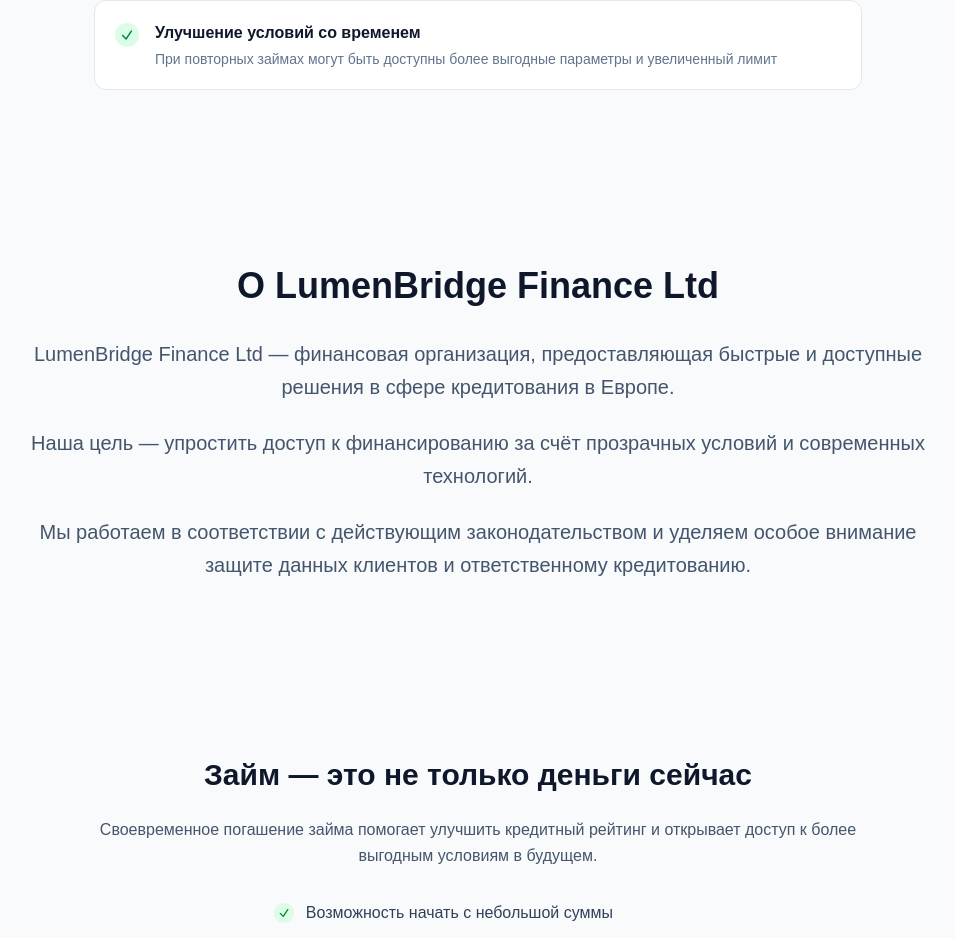
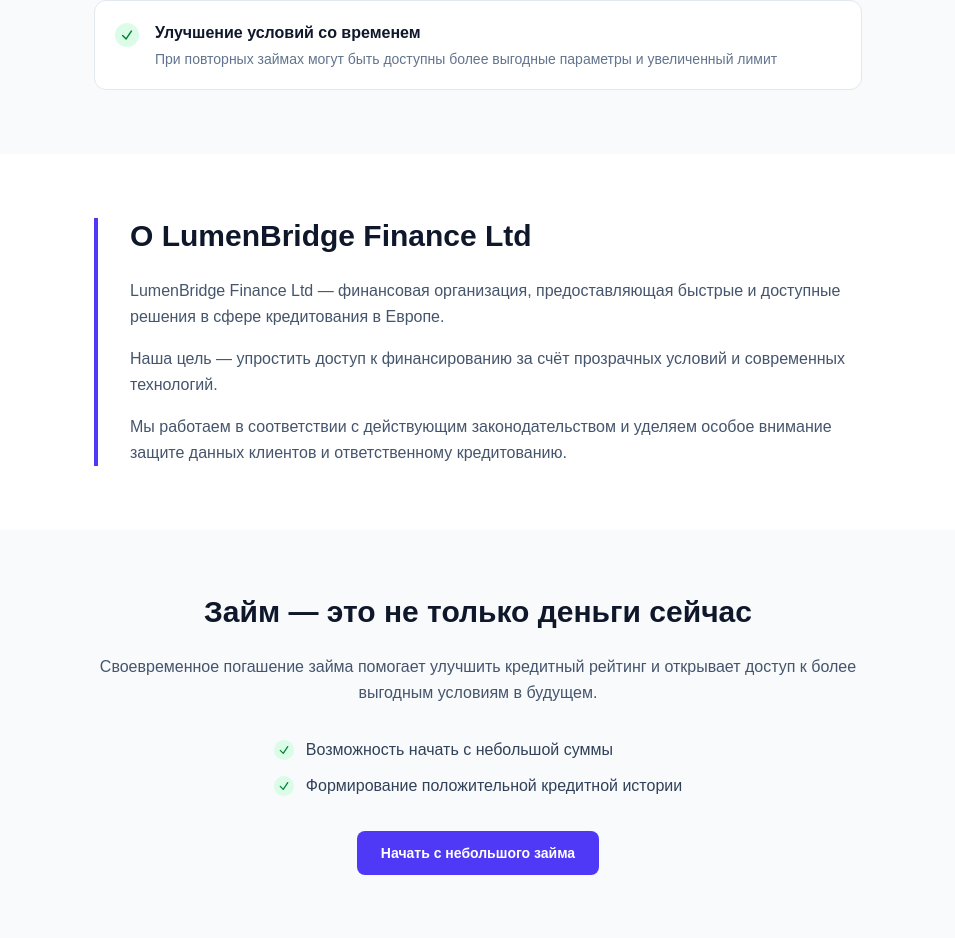
Before and after one commit to antonbukhalov13/04-fullstack-mvp, a Next.js app in the folder frontend/: page / in a window 1280 px wide. Shown: the part 2675-3613 px from the top of the page, without its empty margins (162-1117 px from the left). Built offline with nearby package versions, Linux system fonts and the light colour scheme.

Commit message:
redesign about company section with left accent border

```diff
--- a/frontend/src/widgets/about-company/about-company.tsx
+++ b/frontend/src/widgets/about-company/about-company.tsx
@@ -1,25 +1,27 @@
 export function AboutCompany() {
   return (
-    <section id="about" className="py-20 sm:py-28 bg-slate-50">
+    <section id="about" className="py-16 bg-white">
       <div className="mx-auto max-w-7xl px-4 sm:px-6 lg:px-8">
-        <div className="mx-auto max-w-4xl text-center">
-          <h2 className="text-3xl sm:text-4xl font-bold text-slate-900">
+        <div className="mx-auto max-w-3xl">
+          <div className="border-l-4 border-indigo-600 pl-6 sm:pl-8">
+            <h2 className="text-2xl sm:text-3xl font-bold text-slate-900">
               О LumenBridge Finance Ltd
             </h2>
-          <p className="mt-8 text-lg sm:text-xl text-slate-600 leading-relaxed">
+            <p className="mt-6 text-base text-slate-600 leading-relaxed">
               LumenBridge Finance Ltd — финансовая организация, предоставляющая
               быстрые и доступные решения в сфере кредитования в Европе.
             </p>
-          <p className="mt-6 text-lg sm:text-xl text-slate-600 leading-relaxed">
+            <p className="mt-4 text-base text-slate-600 leading-relaxed">
               Наша цель — упростить доступ к финансированию за счёт прозрачных
               условий и современных технологий.
             </p>
-          <p className="mt-6 text-lg sm:text-xl text-slate-600 leading-relaxed">
+            <p className="mt-4 text-base text-slate-600 leading-relaxed">
               Мы работаем в соответствии с действующим законодательством и уделяем
               особое внимание защите данных клиентов и ответственному кредитованию.
             </p>
           </div>
         </div>
+      </div>
     </section>
   );
 }
```
Lines whose indentation alone changed are shown as unchanged.
